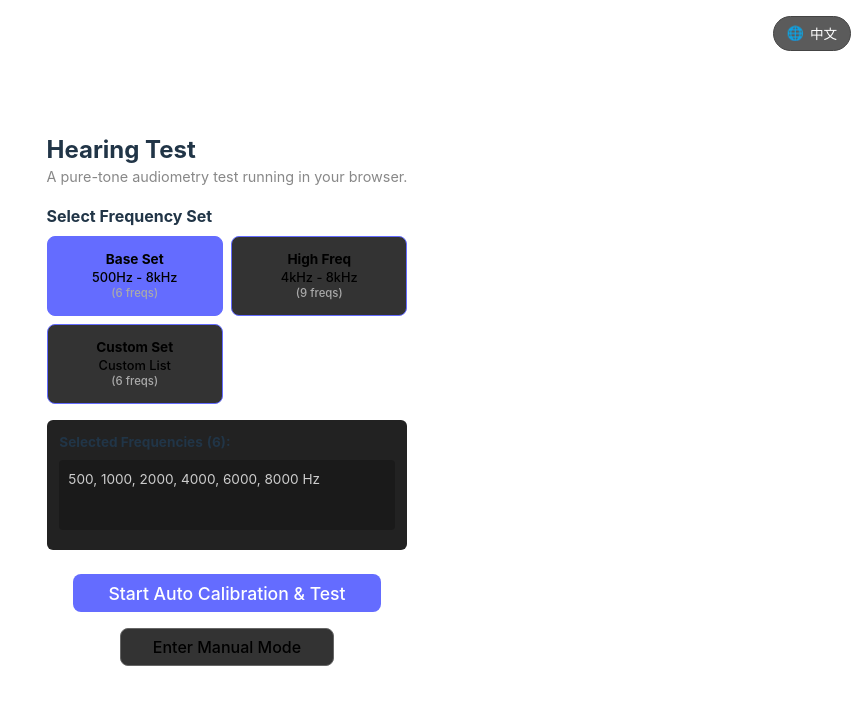
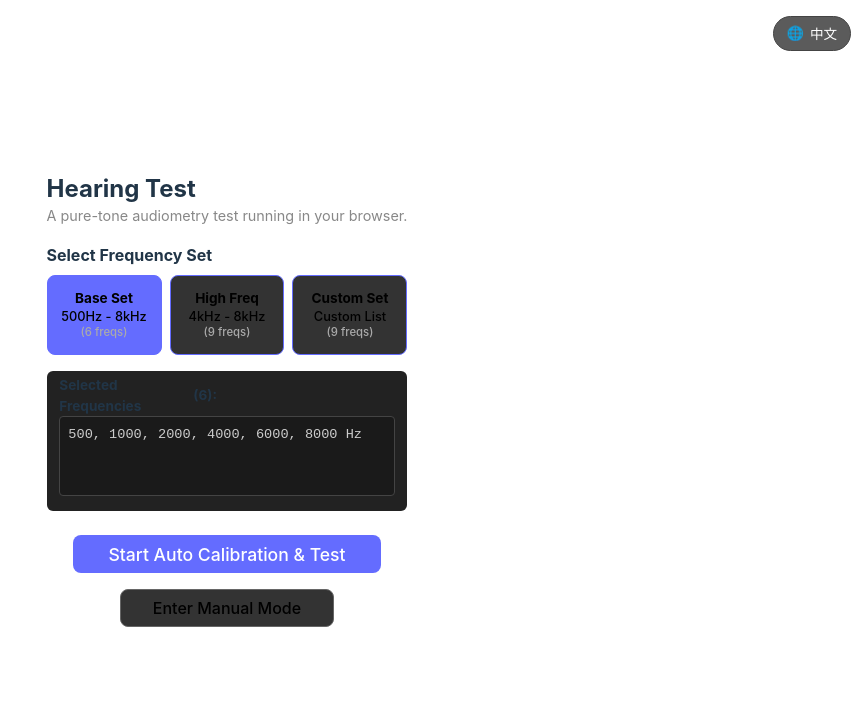
Before and after one commit to JeremyCCHsu/pure-tone-audiometry, a React (Vite) app: page / in a window 1280 px wide. Shown: the top 704 px of the page, without its empty margins (413-1280 px from the left). Built offline with nearby package versions, Linux system fonts and the light colour scheme.

Commit message:
Change UI

```diff
--- a/src/components/Landing.tsx
+++ b/src/components/Landing.tsx
@@ -51,8 +51,15 @@ export const Landing: React.FC<LandingProps> = ({ onStart, onManualStart }) => {
     return () => window.removeEventListener('keydown', handleKeyDown);
   }, [selectedSet, customFrequencies, handleStart]);
 
+  const getCustomFrequenciesCount = () => {
+    return customFrequencies
+      .split(/[,\s]+/)
+      .map(s => parseInt(s.trim()))
+      .filter(n => !isNaN(n) && n > 0).length;
+  };
+
   return (
-    <div style={{ maxWidth: '600px', margin: '0 auto', textAlign: 'left', padding: '0.5rem' }}>
+    <div style={{ maxWidth: '600px', width: '100%', margin: '0 auto', textAlign: 'left', padding: '0.5rem', boxSizing: 'border-box' }}>
       <h1 style={{ fontSize: '1.5rem', margin: '0.2rem 0' }}>{t('landing.title')}</h1>
       <p style={{ margin: '0.2rem 0 1rem 0', color: '#888', fontSize: '0.9rem' }}>
         {t('landing.description')}
@@ -60,7 +67,7 @@ export const Landing: React.FC<LandingProps> = ({ onStart, onManualStart }) => {
 
       <div style={{ margin: '1rem 0' }}>
         <h3 style={{ fontSize: '1rem', marginBottom: '0.5rem', marginTop: 0 }}>{t('landing.selectFrequencySet')}</h3>
-        <div style={{ display: 'grid', gridTemplateColumns: 'repeat(auto-fit, minmax(120px, 1fr))', gap: '0.5rem', marginBottom: '1rem' }}>
+        <div style={{ display: 'grid', gridTemplateColumns: 'repeat(3, 1fr)', gap: '0.5rem', marginBottom: '1rem' }}>
           <button
             onClick={() => setSelectedSet('LOW')}
             style={{
@@ -116,7 +123,7 @@ export const Landing: React.FC<LandingProps> = ({ onStart, onManualStart }) => {
           >
             <strong>{t('landing.customSet')}</strong>
             <span style={{ fontSize: '0.8rem', margin: '2px 0' }}>{t('landing.customList')}</span>
-            <small style={{ color: '#aaa' }}>({getCurrentFrequencies().length} {t('landing.freqs')})</small>
+            <small style={{ color: '#aaa' }}>({getCustomFrequenciesCount()} {t('landing.freqs')})</small>
           </button>
         </div>
 
@@ -125,15 +132,17 @@ export const Landing: React.FC<LandingProps> = ({ onStart, onManualStart }) => {
           backgroundColor: '#222',
           borderRadius: '6px',
           fontSize: '0.85rem',
-          minHeight: '130px',
+          minHeight: '140px',
           width: '100%',
-          boxSizing: 'border-box'
+          boxSizing: 'border-box',
+          display: 'flex',
+          flexDirection: 'column'
         }}>
-             <div style={{ height: '1.2rem', marginBottom: '0.5rem', display: 'flex', alignItems: 'center', gap: '4px' }}>
-                <strong>{t('landing.selectedFrequencies')}</strong>
-                <span style={{ display: 'inline-block', minWidth: '35px', fontWeight: 'bold' }}>({getCurrentFrequencies().length}):</span>
+             <div style={{ height: '1.5rem', marginBottom: '0.5rem', display: 'flex', alignItems: 'center', gap: '4px', flexWrap: 'nowrap' }}>
+                <strong style={{ flexShrink: 0, width: '130px' }}>{t('landing.selectedFrequencies')}</strong>
+                <span style={{ flexShrink: 0, width: '60px', fontWeight: 'bold' }}>({getCurrentFrequencies().length}):</span>
              </div>
-             <div style={{ position: 'relative' }}>
+             <div style={{ position: 'relative', flex: 1 }}>
                {selectedSet === 'FULL' ? (
                  <textarea
                    value={customFrequencies}
@@ -141,27 +150,30 @@ export const Landing: React.FC<LandingProps> = ({ onStart, onManualStart }) => {
                    style={{
                      width: '100%',
                      padding: '0.5rem',
-                     height: '70px',
+                     height: '80px',
                      fontFamily: 'monospace',
                      backgroundColor: '#1a1a1a',
                      color: '#fff',
                      border: '1px solid #444',
                      borderRadius: '4px',
                      fontSize: '0.85rem',
-                     resize: 'none'
+                     resize: 'none',
+                     boxSizing: 'border-box'
                    }}
                    placeholder={t('landing.textareaPlaceholder')}
                  />
                ) : (
                  <div style={{
                     padding: '0.5rem',
-                    height: '70px',
+                    height: '80px',
                     wordBreak: 'break-all',
                     backgroundColor: '#1a1a1a',
-                    border: '1px solid transparent',
+                    border: '1px solid #444',
                     borderRadius: '4px',
                     color: '#ccc',
-                    overflowY: 'auto'
+                    overflowY: 'auto',
+                    boxSizing: 'border-box',
+                    fontFamily: 'monospace'
                   }}>
                     {FREQUENCIES[selectedSet].join(', ')} Hz
                  </div>
--- a/src/components/ManualTestInterface.tsx
+++ b/src/components/ManualTestInterface.tsx
@@ -276,7 +276,7 @@ export const ManualTestInterface: React.FC<ManualTestInterfaceProps> = ({
           {/* Frequency Control */}
           <div style={{ display: 'flex', flexDirection: 'column', alignItems: 'center', gap: '0.2rem' }}>
               <span style={{ color: '#888', fontSize: '0.8rem' }}>{t('manual.frequency')}</span>
-              <div style={{ fontSize: '1.2rem', fontWeight: 'bold' }}>{currentFreq} Hz</div>
+              <div style={{ fontSize: '1.2rem', fontWeight: 'bold', width: '120px', textAlign: 'center' }}>{currentFreq} Hz</div>
               <div style={{ display: 'flex', gap: '0.5rem' }}>
                   <button onClick={() => stepFreq('down')} style={{ padding: '0.3rem 0.8rem' }}>&lt;</button>
                   <button onClick={() => stepFreq('up')} style={{ padding: '0.3rem 0.8rem' }}>&gt;</button>
@@ -286,7 +286,7 @@ export const ManualTestInterface: React.FC<ManualTestInterfaceProps> = ({
           {/* Volume Control */}
           <div style={{ display: 'flex', flexDirection: 'column', alignItems: 'center', gap: '0.2rem' }}>
               <span style={{ color: '#888', fontSize: '0.8rem' }}>{t('manual.volume')}</span>
-              <div style={{ fontSize: '1.2rem', fontWeight: 'bold' }}>{currentVol} dB</div>
+              <div style={{ fontSize: '1.2rem', fontWeight: 'bold', width: '100px', textAlign: 'center' }}>{currentVol} dB</div>
               <div style={{ display: 'flex', gap: '0.3rem', flexWrap: 'wrap', justifyContent: 'center' }}>
                   <button onClick={() => adjustVolume(-5)} style={{ padding: '0.3rem 0.6rem', fontSize: '0.8rem' }}>-5</button>
                   <button onClick={() => adjustVolume(-1)} style={{ padding: '0.3rem 0.6rem', fontSize: '0.8rem' }}>-1</button>
--- a/src/components/TestInterface.tsx
+++ b/src/components/TestInterface.tsx
@@ -192,10 +192,10 @@ export const TestInterface: React.FC<TestInterfaceProps> = ({ state, onInput, on
         </div>
       </div>
 
-      <p style={{ marginTop: '2rem', color: '#666', fontSize: '1.2em' }}>
-        {t('test.currentFreq')}: <strong>{state.currentFreq} Hz</strong> |
-        {t('test.vol')}: <strong>{state.currentDb > 0 ? '+' : ''}{state.currentDb.toFixed(1)} dB</strong> |
-        {t('test.ear')}: <span style={{ textTransform: 'uppercase', color: state.currentEar === 'left' ? '#646cff' : '#ff6384' }}>{state.currentEar}</span>
+      <p style={{ marginTop: '2rem', color: '#666', fontSize: '1.1em', display: 'flex', gap: '8px', justifyContent: 'center', flexWrap: 'wrap' }}>
+        <span>{t('test.currentFreq')}: <strong style={{ display: 'inline-block', width: '80px', textAlign: 'left' }}>{state.currentFreq} Hz</strong></span> |
+        <span>{t('test.vol')}: <strong style={{ display: 'inline-block', width: '80px', textAlign: 'left' }}>{state.currentDb > 0 ? '+' : ''}{state.currentDb.toFixed(1)} dB</strong></span> |
+        <span>{t('test.ear')}: <span style={{ display: 'inline-block', width: '60px', textTransform: 'uppercase', color: state.currentEar === 'left' ? '#646cff' : '#ff6384', textAlign: 'left' }}>{state.currentEar}</span></span>
       </p>
 
       <div className="bottom-controls">
--- a/src/i18n/locales/zh-TW.json
+++ b/src/i18n/locales/zh-TW.json
@@ -1,6 +1,6 @@
 {
   "landing": {
-    "title": "聽力測試",
+    "title": "純音聽力測試",
     "description": "瀏覽器中的純音聽力測試。",
     "selectFrequencySet": "選擇頻率組合",
     "baseSet": "基礎組合",
@@ -21,8 +21,8 @@
     "description": "為了確保測試結果準確，我們需要校準您的系統音量。",
     "step1": "1. 戴上您的耳機。",
     "step2": "2. 將設備音量設定為適中。",
-    "step3": "3. 點擊 **開始測試音**。",
-    "step4": "4. 調整音量直到您 **剛剛好能聽到** 聲音。",
+    "step3": "3. 按下「播放測試音」。",
+    "step4": "4. 調整音量直到您\"剛剛好能聽到\"聲音。",
     "step5": "5. 這將作為您的測試基準線。",
     "stopTone": "停止測試音",
     "startTone": "開始測試音 (500Hz)",
@@ -30,7 +30,7 @@
     "instructions": "測試說明",
     "instrLeft": "左耳聽到聲音時請按左側的Ⓕ按鈕。",
     "instrRight": "右耳聽到聲音時請按右側的Ⓙ按鈕。",
-    "instrSpace": "如果不確定，按 **空白鍵** / **跳過**。",
+    "instrSpace": "如果不確定，按 **空白鍵** 跳過。",
     "startTest": "開始測試",
     "home": "回首頁"
   },
@@ -89,6 +89,6 @@
     "restart": "重新開始測試",
     "returnToHome": "返回首頁",
     "baselineGain": "基準音量增益 (Baseline Gain)",
-    "note": "註：此測試結果是相對於您的基準線音量。0 dB = 基準線音量。負值 = 比基準線更小聲。正值 = 更大聲。圖表中越上方（越負值）代表聽力靈敏度越高。本測試結果僅供參考，不具備醫療診斷意義。"
+    "note": "註：此測試結果是相對於您的基準線音量。0 dB = 基準線音量。負值 = 比基準線更小聲。正值 = 更大聲。圖表中越上方（越負值）代表聽力靈敏度越高。⚠️警語：本測試結果僅供參考，不具備醫療診斷意義。"
   }
 }
--- a/src/index.css
+++ b/src/index.css
@@ -88,8 +88,10 @@ button:focus-visible {
 .app-container {
   width: 100%;
   max-width: 800px;
+  min-width: 320px;
   margin: 0 auto;
   padding: 1rem;
+  box-sizing: border-box;
   text-align: center;
   display: flex;
   flex-direction: column;
```
